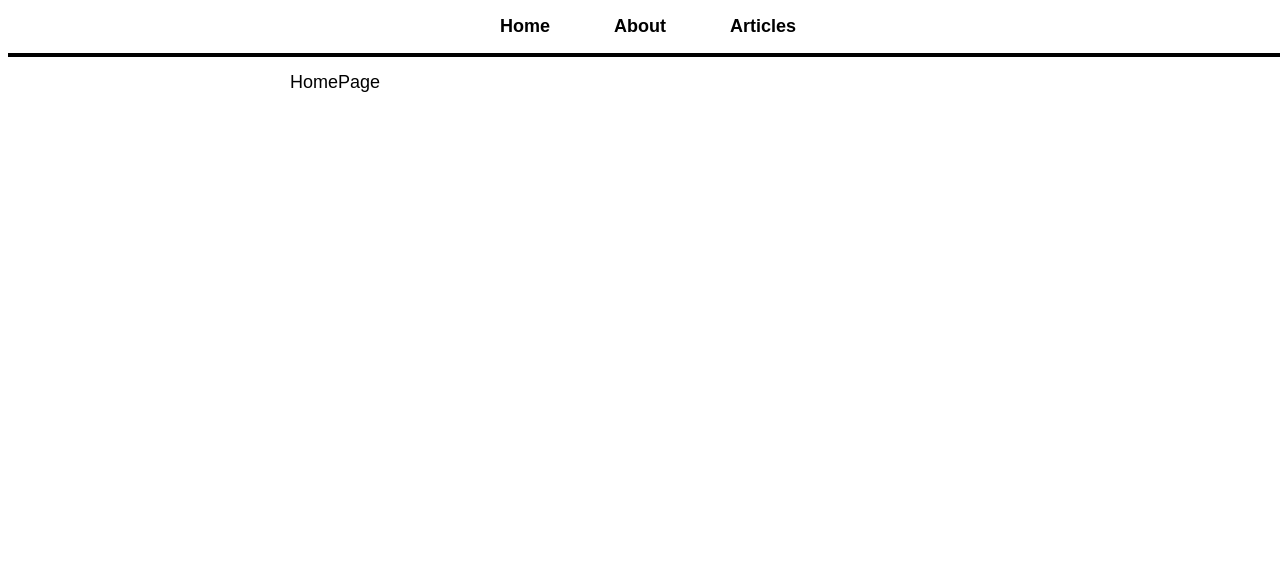
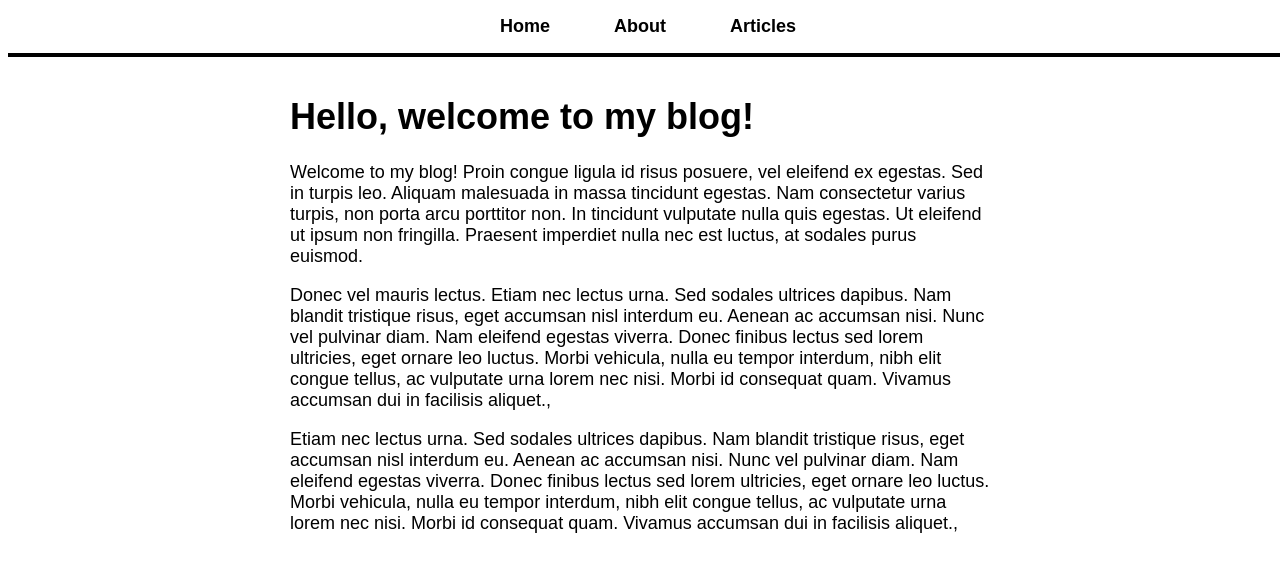
Before and after one commit to TamarawGuy/mern-blog-firebase, a React (Create React App) app in the folder frontend/: page / in a window 1280 px wide. Shown: the top 572 px of the page. Built offline with nearby package versions, Linux system fonts and the light colour scheme.

Commit message:
Add content for home page and about page, and articles static data

```diff
--- a/frontend/src/App.css
+++ b/frontend/src/App.css
@@ -1,3 +1,4 @@
+/* Body */
 body {
   font-family: Arial, Helvetica, sans-serif;
   font-size: 18px;
@@ -9,6 +10,7 @@
   padding-top: 64px;
 }
 
+/* Navigation Bar */
 nav {
   border-bottom: 4px solid black;
   text-align: center;
@@ -41,3 +43,15 @@
   background: black;
   color: white;
 }
+
+/* ArticlesList Component */
+.article-list-item {
+  text-decoration: none;
+  color: black;
+  padding: 16px 0 0 0;
+}
+
+.article-list-item p {
+  padding-bottom: 32px;
+  border-bottom: 2px solid black;
+}
--- a/frontend/src/pages/AboutPage.jsx
+++ b/frontend/src/pages/AboutPage.jsx
@@ -1,9 +1,37 @@
-import React from 'react'
+import React from "react";
 
 const AboutPage = () => {
   return (
-    <div>AboutPage</div>
-  )
-}
+    <div>
+      <h1>About Me</h1>
+      <p>
+        Welcome to my blog! Proin congue ligula id risus posuere, vel eleifend
+        ex egestas. Sed in turpis leo. Aliquam malesuada in massa tincidunt
+        egestas. Nam consectetur varius turpis, non porta arcu porttitor non. In
+        tincidunt vulputate nulla quis egestas. Ut eleifend ut ipsum non
+        fringilla. Praesent imperdiet nulla nec est luctus, at sodales purus
+        euismod.
+      </p>
+      <p>
+        Donec vel mauris lectus. Etiam nec lectus urna. Sed sodales ultrices
+        dapibus. Nam blandit tristique risus, eget accumsan nisl interdum eu.
+        Aenean ac accumsan nisi. Nunc vel pulvinar diam. Nam eleifend egestas
+        viverra. Donec finibus lectus sed lorem ultricies, eget ornare leo
+        luctus. Morbi vehicula, nulla eu tempor interdum, nibh elit congue
+        tellus, ac vulputate urna lorem nec nisi. Morbi id consequat quam.
+        Vivamus accumsan dui in facilisis aliquet.,
+      </p>
+      <p>
+        Etiam nec lectus urna. Sed sodales ultrices dapibus. Nam blandit
+        tristique risus, eget accumsan nisl interdum eu. Aenean ac accumsan
+        nisi. Nunc vel pulvinar diam. Nam eleifend egestas viverra. Donec
+        finibus lectus sed lorem ultricies, eget ornare leo luctus. Morbi
+        vehicula, nulla eu tempor interdum, nibh elit congue tellus, ac
+        vulputate urna lorem nec nisi. Morbi id consequat quam. Vivamus accumsan
+        dui in facilisis aliquet.,
+      </p>
+    </div>
+  );
+};
 
-export default AboutPage
+export default AboutPage;
--- a/frontend/src/pages/ArticlesListPage.jsx
+++ b/frontend/src/pages/ArticlesListPage.jsx
@@ -1,9 +1,11 @@
-import React from 'react'
+import React from "react";
 
 const ArticlesListPage = () => {
   return (
-    <div>ArticlesListPage</div>
-  )
-}
+    <div>
+      <h1>Articles</h1>
+    </div>
+  );
+};
 
-export default ArticlesListPage
+export default ArticlesListPage;
--- a/frontend/src/pages/HomePage.jsx
+++ b/frontend/src/pages/HomePage.jsx
@@ -1,9 +1,37 @@
-import React from 'react'
+import React from "react";
 
 const HomePage = () => {
   return (
-    <div>HomePage</div>
-  )
-}
+    <div>
+      <h1>Hello, welcome to my blog!</h1>
+      <p>
+        Welcome to my blog! Proin congue ligula id risus posuere, vel eleifend
+        ex egestas. Sed in turpis leo. Aliquam malesuada in massa tincidunt
+        egestas. Nam consectetur varius turpis, non porta arcu porttitor non. In
+        tincidunt vulputate nulla quis egestas. Ut eleifend ut ipsum non
+        fringilla. Praesent imperdiet nulla nec est luctus, at sodales purus
+        euismod.
+      </p>
+      <p>
+        Donec vel mauris lectus. Etiam nec lectus urna. Sed sodales ultrices
+        dapibus. Nam blandit tristique risus, eget accumsan nisl interdum eu.
+        Aenean ac accumsan nisi. Nunc vel pulvinar diam. Nam eleifend egestas
+        viverra. Donec finibus lectus sed lorem ultricies, eget ornare leo
+        luctus. Morbi vehicula, nulla eu tempor interdum, nibh elit congue
+        tellus, ac vulputate urna lorem nec nisi. Morbi id consequat quam.
+        Vivamus accumsan dui in facilisis aliquet.,
+      </p>
+      <p>
+        Etiam nec lectus urna. Sed sodales ultrices dapibus. Nam blandit
+        tristique risus, eget accumsan nisl interdum eu. Aenean ac accumsan
+        nisi. Nunc vel pulvinar diam. Nam eleifend egestas viverra. Donec
+        finibus lectus sed lorem ultricies, eget ornare leo luctus. Morbi
+        vehicula, nulla eu tempor interdum, nibh elit congue tellus, ac
+        vulputate urna lorem nec nisi. Morbi id consequat quam. Vivamus accumsan
+        dui in facilisis aliquet.,
+      </p>
+    </div>
+  );
+};
 
-export default HomePage
+export default HomePage;
```
Also changed, not shown: frontend/src/components/ArticlesList.jsx (added, +20 -0 lines), frontend/src/data/articles-data.js (added, +79 -0 lines).
